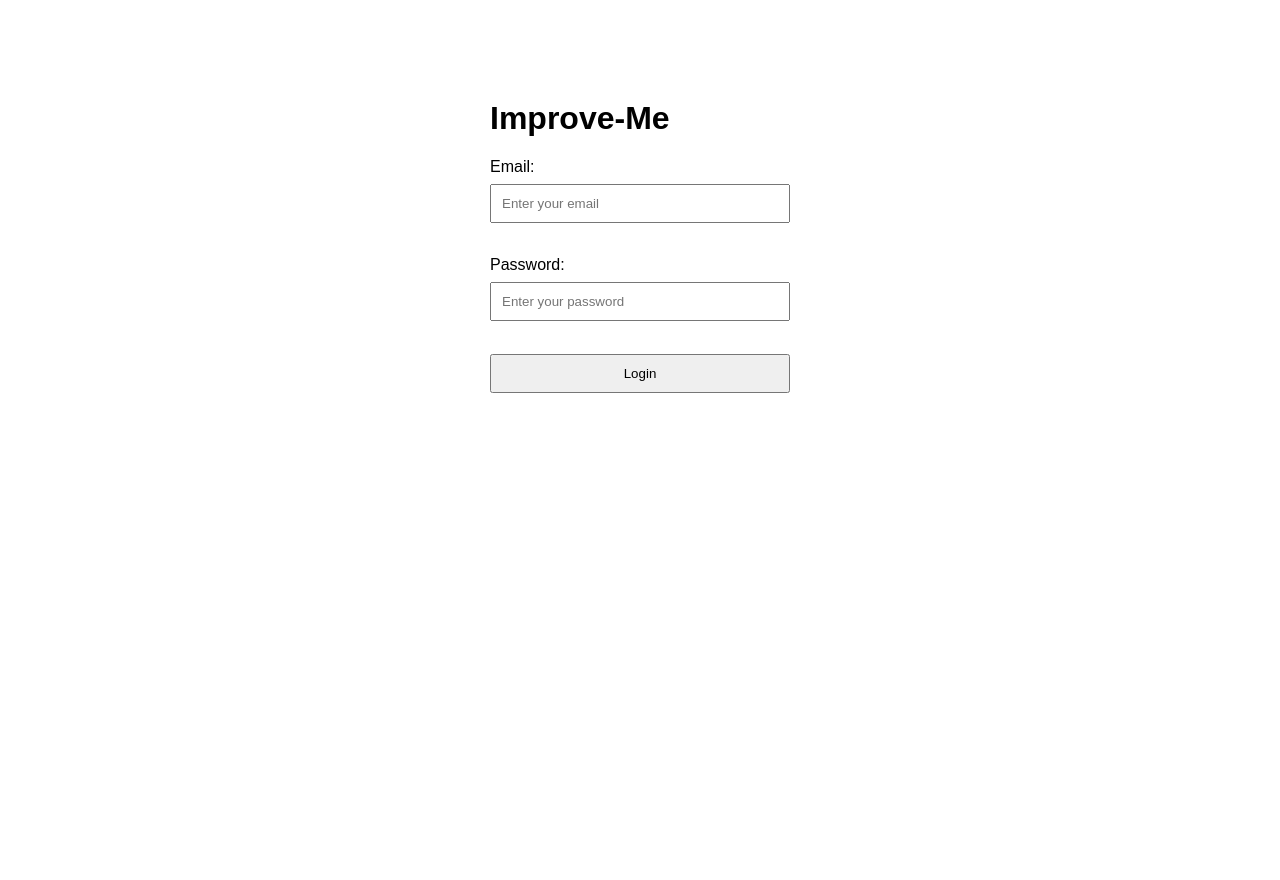
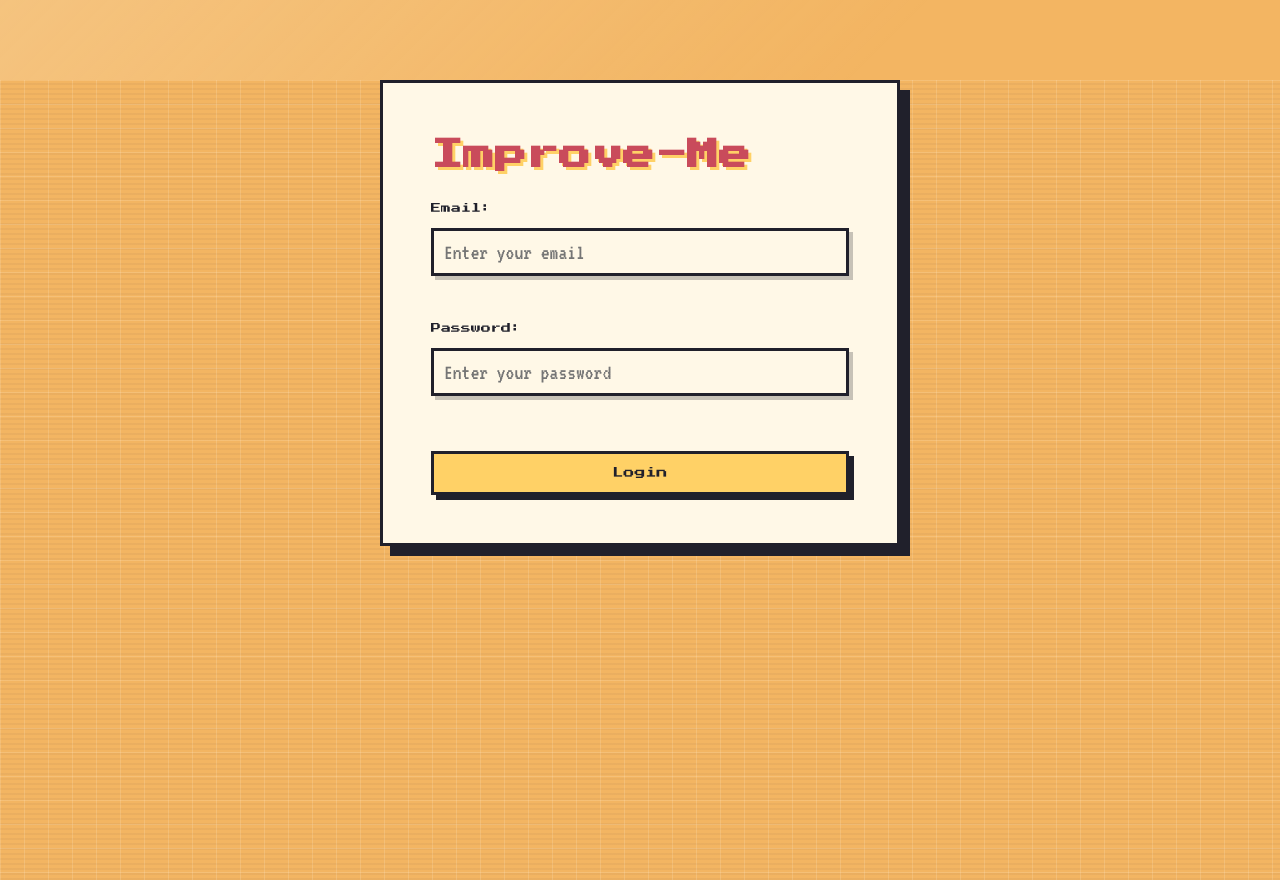
Before and after one commit to wasiq345/Improve-Me, a React app in the folder frontend/: page /LoginUser in a window 1280 px wide. Before the commit the page ends 800 px from the top, so only its background shows below. Built offline with nearby package versions, Linux system fonts and the light colour scheme; the HTML template or start-up script is replaced by a standard one.

Commit message:
feat: added retro type styling

```diff
--- a/frontend/src/index.css
+++ b/frontend/src/index.css
@@ -1,15 +1,165 @@
-body {
-    font-family: Arial, sans-serif;
+@import url('https://fonts.googleapis.com/css2?family=Press+Start+2P&family=VT323&display=swap');
+
+:root {
+    --ink: #20202b;
+    --muted: #686477;
+    --paper: #fff8e7;
+    --cream: #f6e8c8;
+    --pink: #ef6f8f;
+    --red: #c94b5b;
+    --yellow: #ffd166;
+    --mint: #8ed8bd;
+    --blue: #5a92c9;
+    --line: 3px solid var(--ink);
+    font-family: 'VT323', 'Courier New', monospace;
+    color: var(--ink);
+    background: #f3b562;
 }
 
-.login-container {
-    width: 300px;
-    margin: 100px auto;
+* { box-sizing: border-box; }
+
+body {
+    min-width: 320px;
+    min-height: 100vh;
+    margin: 0;
+    background-color: #f3b562;
+    background-image:
+        linear-gradient(rgba(255, 248, 231, .16) 1px, transparent 1px),
+        linear-gradient(90deg, rgba(255, 248, 231, .16) 1px, transparent 1px),
+        repeating-linear-gradient(0deg, rgba(32, 32, 43, .045) 0 2px, transparent 2px 5px);
+    background-size: 24px 24px, 24px 24px, 100% 5px;
 }
 
-.register-container {
-    width: 300px;
-    margin: 100px auto;
+body::before {
+    position: fixed;
+    inset: 0;
+    z-index: -1;
+    pointer-events: none;
+    content: '';
+    background: linear-gradient(135deg, rgba(255, 248, 231, .22), transparent 45%);
+}
+
+button, input, textarea { font: inherit; }
+
+button {
+    border: var(--line);
+    border-radius: 0;
+    padding: 12px 18px;
+    color: var(--ink);
+    background: var(--yellow);
+    box-shadow: 5px 5px 0 var(--ink);
+    cursor: pointer;
+    font-family: 'Press Start 2P', 'Courier New', monospace;
+    font-size: 11px;
+    line-height: 1.6;
+    transition: transform .12s ease, box-shadow .12s ease, filter .12s ease;
+}
+
+button:hover { filter: brightness(1.06); transform: translate(2px, 2px); box-shadow: 3px 3px 0 var(--ink); }
+button:active { transform: translate(5px, 5px); box-shadow: 0 0 0 var(--ink); }
+
+a { color: inherit; }
+
+input, textarea {
+    width: 100%;
+    border: var(--line);
+    border-radius: 0;
+    padding: 12px 14px;
+    outline: none;
+    color: var(--ink);
+    background: var(--paper);
+    box-shadow: 4px 4px 0 rgba(32, 32, 43, 0.25);
+    font-size: 22px;
+}
+
+input:focus, textarea:focus { border-color: var(--red); box-shadow: 4px 4px 0 var(--red); }
+textarea { min-height: 180px; resize: vertical; line-height: 1.25; }
+
+h1, h2, h3, p { margin-top: 0; }
+h1, h2, h3 { font-family: 'Press Start 2P', 'Courier New', monospace; line-height: 1.5; }
+h1 { margin-bottom: 24px; font-size: clamp(20px, 4vw, 32px); }
+h2 { font-size: 16px; }
+h3 { font-size: 12px; }
+
+label { display: block; margin-bottom: 7px; font-family: 'Press Start 2P', 'Courier New', monospace; font-size: 10px; }
+
+.login-container, .register-container, .container, .notes-container, .create-note-container, .read-note {
+    width: min(100% - 32px, 850px);
+    margin: 48px auto;
+    padding: clamp(22px, 5vw, 48px);
+    border: var(--line);
+    background: var(--paper);
+    box-shadow: 10px 10px 0 var(--ink);
+}
+
+.login-container, .register-container { max-width: 520px; margin-top: 10vh; }
+.login-container h1, .register-container h1 { color: var(--red); text-shadow: 3px 3px 0 var(--yellow); }
+.login-container form > div, .register-container form > div { margin-bottom: 16px; }
+.login-container button, .register-container button, .create-note-container button { width: 100%; margin-top: 8px; }
+
+#message, .success-message { border: 2px dashed var(--blue); padding: 10px; background: #dff3ec; font-size: 21px; }
+.error-message { border: 2px dashed var(--red); padding: 10px; color: var(--red); background: #ffe0d6; font-size: 21px; }
+
+/* The landing route has no wrapper class in the existing component. */
+#root > div:not([class]) {
+    display: grid;
+    min-height: 100vh;
+    place-content: center;
+    justify-items: center;
+    gap: 20px;
+    padding: 32px;
+    text-align: center;
+}
+
+#root > div:not([class]) h1 {
+    margin: 0;
+    color: var(--paper);
+    font-size: clamp(24px, 7vw, 52px);
+    text-shadow: 5px 5px 0 var(--red), 9px 9px 0 var(--ink);
+}
+
+#root > div:not([class]) a { text-decoration: none; }
+#root > div:not([class]) button { width: min(260px, 80vw); margin: 7px; }
+#root > div:not([class]) a:first-of-type button { background: var(--mint); }
+
+.logged-in { color: var(--muted); font-size: 22px; }
+.stats-grid { display: grid; grid-template-columns: repeat(auto-fit, minmax(150px, 1fr)); gap: 16px; margin: 28px 0; }
+.stat-box { padding: 18px 12px; border: var(--line); background: var(--mint); box-shadow: 5px 5px 0 var(--ink); text-align: center; }
+.stat-box:nth-child(2n) { background: var(--yellow); }
+.stat-box:nth-child(3n) { background: #f4a6c0; }
+.stat-box h3 { margin-bottom: 14px; }
+.number { margin: 0; color: var(--ink); font-size: 34px; font-weight: bold; }
+.latest-notes { margin-top: 34px; }
+.notes-list { display: flex; flex-direction: column; gap: 16px; padding: 0; margin: 20px 0; list-style: none; }
+.note-item, .note-card { padding: 18px; border: var(--line); background: #fffdf5; box-shadow: 5px 5px 0 var(--ink); }
+.note-item:nth-child(odd), .note-card:nth-child(odd) { background: #fff0b8; }
+.note-item p { font-size: 23px; line-height: 1.2; }
+.note-date { display: block; color: var(--muted); font-size: 18px; }
+.no-notes { padding: 18px; border: 2px dashed var(--muted); color: var(--muted); font-size: 22px; }
+
+.notes-container h1, .create-note-container h1, .read-note h1 { color: var(--blue); }
+.note-card-link { display: block; text-decoration: none; }
+.note-card-link:hover .note-card { background: var(--mint); transform: translate(-2px, -2px); }
+.note-text { margin-bottom: 12px; font-size: 24px; line-height: 1.2; }
+.create-note-container form { display: flex; flex-direction: column; gap: 12px; }
+.read-note { max-width: 850px; }
+.read-note .note-card { background: #fff0b8; }
+.note-content { margin-bottom: 24px; color: var(--ink); font-size: 25px; line-height: 1.35; white-space: pre-wrap; }
+.edit-note-form { display: flex; flex-direction: column; width: 100%; gap: 12px; }
+.edit-form-actions { display: flex; flex-wrap: wrap; gap: 12px; margin-top: 4px; }
+.edit-form-actions button { flex: 1 1 170px; }
+.btn-edit { background: var(--blue); }
+.btn-save { background: var(--mint); }
+.btn-cancel { background: #d1c9bd; }
+.btn-delete { margin-left: 10px; background: var(--pink); }
+.loading { width: min(100% - 32px, 850px); margin: 100px auto; font-size: 28px; text-align: center; }
+
+@media (max-width: 560px) {
+    .login-container, .register-container, .container, .notes-container, .create-note-container, .read-note { width: min(100% - 20px, 850px); margin: 24px auto; padding: 20px 16px; box-shadow: 6px 6px 0 var(--ink); }
+    .stats-grid { grid-template-columns: repeat(2, 1fr); gap: 10px; }
+    .stat-box { box-shadow: 3px 3px 0 var(--ink); }
+    .number { font-size: 28px; }
+    .btn-delete { margin: 10px 0 0; width: 100%; }
 }
 
 input {
```
